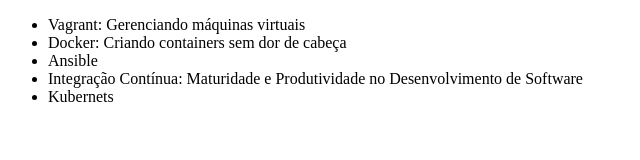
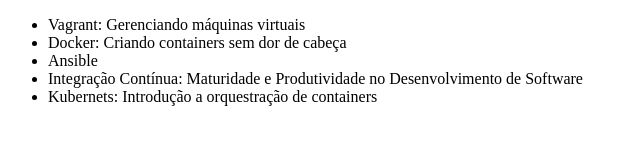
Before and after one commit to JoaoFraissat/alura-git, a plain HTML site: page index.html in a window 1280 px wide. Shown: the whole page, without its empty margins (0-640 px from the left). Drawn offline with Linux system fonts and the light colour scheme.

Commit message:
Alterando o nome do curso de Kubernetes

```diff
--- a/index.html
+++ b/index.html
@@ -10,7 +10,7 @@
         <li>Docker: Criando containers sem dor de cabeça</li>
         <li>Ansible</li>
         <li>Integração Contínua: Maturidade e Produtividade no Desenvolvimento de Software</li>
-        <li>Kubernets</li>
+        <li>Kubernets: Introdução a orquestração de containers</li>
     </ul>
 </body>
 </html>
```
